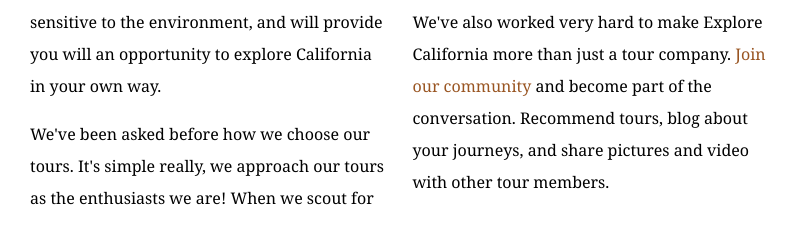
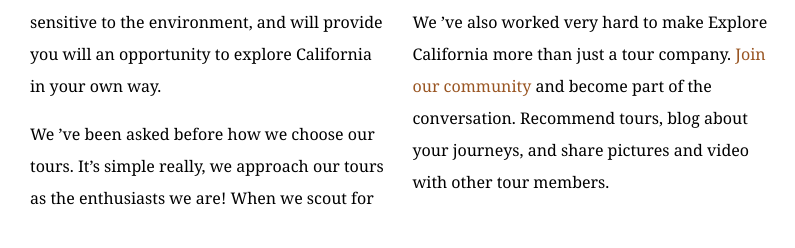
Before and after one commit to hd51515/explore_california, a plain HTML site: page mission.html in a window 1280 px wide. Shown: the part 998-1246 px from the top of the page, 485-1280 px from the left. Drawn offline with Linux system fonts and the light colour scheme.

Commit message:
Replaces straight quotes with curly quotes

```diff
--- a/mission.html
+++ b/mission.html
@@ -64,8 +64,8 @@
           <div class="multiCol">
             <p>We are passionate about California and preserving the abundant resources that make it so unique. Our goal at Explore California is to transform your vacation into an adventure that will educate, inspire, and energize you unlike any other.</p>
             <p>Our tours are crafted around our central mission, and are designed to engage you in a unique and fulfilling way. All our tours are sensitive to the environment, and will provide you will an opportunity to explore California in your own way.</p>
-            <p>We've been asked before how we choose our tours. It's simple really, we approach our tours as the enthusiasts we are! When we scout for locations, choose tour options, or explore the surrounding area for exciting side-tours, we ask ourselves one question, &quot;is this something we would want to do?&quot; We also look very carefully at a tour's potential impact. We choose tours that are as environmentally sensitive as we are, and that expose people to amazing diversity of California's people, places, and wildlife!</p>
-            <p>We've also worked very hard to make Explore California more than just a tour company. <a href="explorers/join.html">Join our community</a> and become part of the conversation. Recommend tours, blog about your journeys, and share pictures and video with other tour members.</p>
+            <p>We &rsquo;ve been asked before how we choose our tours. It&rsquo;s simple really, we approach our tours as the enthusiasts we are! When we scout for locations, choose tour options, or explore the surrounding area for exciting side-tours, we ask ourselves one question, &ldquo;is this something we would want to do?&rdquo; We also look very carefully at a tour's potential impact. We choose tours that are as environmentally sensitive as we are, and that expose people to amazing diversity of California's people, places, and wildlife!</p>
+            <p>We &rsquo;ve also worked very hard to make Explore California more than just a tour company. <a href="explorers/join.html">Join our community</a> and become part of the conversation. Recommend tours, blog about your journeys, and share pictures and video with other tour members.</p>
           </div>
         </div>
       </div>
```
